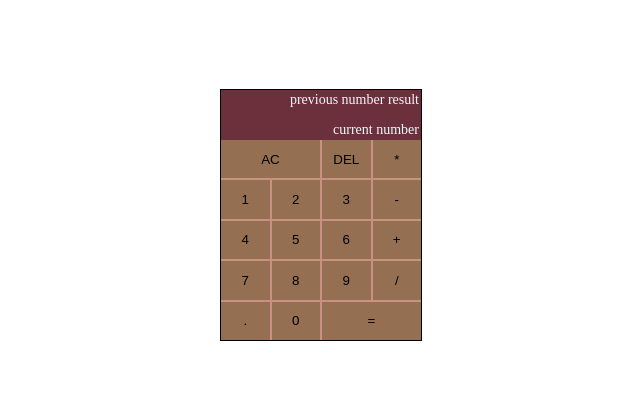
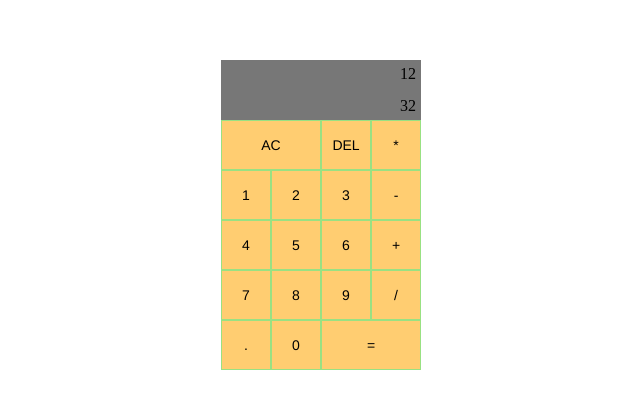
Before and after one commit to bigooff/TOP-Calculator, a plain HTML site: page index.html in a window 1280 px wide. Shown: the part 185-594 px from the top of the page, without its empty margins (319-959 px from the left). Drawn offline with Linux system fonts and the light colour scheme.

Commit message:
Complete CSS rewrite

```diff
--- a/index.html
+++ b/index.html
@@ -9,13 +9,13 @@
     <title>Document</title>
 </head>
 <body>
-    <div class="container">
+
+    <div class="calculator">
         <div class="output">
-            <div class="lower-right">previous number result</div>
-            <div class="upper-right">current number</div>
+            <div class="lower-right">12</div>
+            <div class="upper-right">32</div>
         </div>
-        <div class="calculator">
-            <button class="double clear">AC</button>
+        <button class="double clear">AC</button>
             <button class="delete">DEL</button>
             <button class="*">*</button>
             <button class="1">1</button>
@@ -34,6 +34,6 @@
             <button class="0">0</button>
             <button class="= double">=</button>
         </div>
-    </div>
+
 </body>
 </html>
--- a/styles.css
+++ b/styles.css
@@ -1,49 +1,36 @@
-*{
-    box-sizing: border-box;
+body{
+    padding: 0;
+    margin: 0;
 }
-html , body{
-    margin:0;
-    height: 100%;
-    display: flex;
+.calculator{
+    display: grid;
     justify-content: center;
-    align-items: center;
-
+    align-content: center;
+    min-height: 100vh;
+    grid-template-columns: repeat(4, 50px);
+    grid-template-rows: minmax(60px,auto) repeat(5,50px);
 }
-.container{
-    border: 1px solid black;
-
+.calculator > button {
+    font-size: 14px;
+    font-family: 'Franklin Gothic Medium', 'Arial Narrow', Arial, sans-serif;
+    border: 1px solid rgba(0, 255, 157, 0.40);
+    background-color: rgba(255, 166, 0, 0.555);
 }
 
-.calculator{
-    background-color: rgba(165, 67, 42, 0.589);
-    display: grid;
-    width: 200px;
-    height: 200px;
-    grid-template-columns: repeat(4, 1fr);
-    grid-template-rows: repeat(5, 1fr);
-    gap: 2px;
+button:hover{
+    background-color: rgba(27, 28, 29, 0.452);
 }
 .double{
     grid-column: span 2;
 }
-.calculator > button{
-    background-color: rgba(110, 88, 50, 0.575);
-    /* outline: none; */
-    border: none;
+.output{
+    padding: 5px;
+    background-color: rgba(14, 13, 13, 0.562);
+    grid-column: span 4;
+    display: flex;
+    flex-direction: column;
+    justify-content: space-between;
+    align-items: flex-end;
+    word-wrap: break-word;
+    word-break: break-all;
 }
-
-.output{
-    color: aliceblue;
-    padding: 2px;
-    justify-content: space-between;
-    flex: 1;
-    flex-direction: column;
-    font-size: 14px;
-    display: flex;
-    width: 200px;
-    height: 50px;
-    background-color: rgba(85, 16, 30, 0.863);
-}
-.output > * {
-    text-align: end;
-}
```
